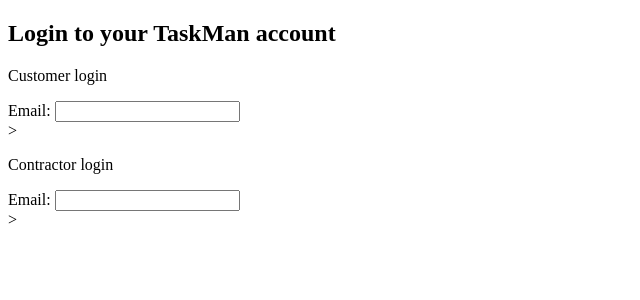
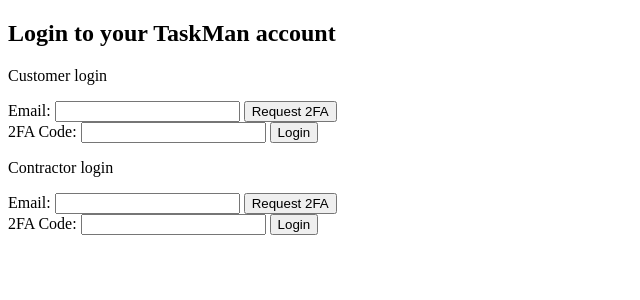
Before and after one commit to JacobAllenSchmidt/DatabaseProject, a Flask app: template templates/login.html in a window 1280 px wide. Shown: the top 300 px of the page, without its empty margins (0-640 px from the left). Run offline with Flask 3, Linux system fonts and the light colour scheme; the template is opened without the code that fills it, so the values that code supplies are empty.

Commit message:
Vast overhaul of login page
A mostly complete functionally login page. Needs to be made visually appealing.

```diff
--- a/templates/login.html
+++ b/templates/login.html
@@ -6,17 +6,35 @@
 <body>
     <h2>Login to your TaskMan account</h2>
     <p>Customer login</p>
-    <form>
-        <label for="email">Email:</label>
-        <input type="email" id="email" name="email">
+    <form id="email_form_customer">
+        <input type="hidden" name="form_id" value="email_customer">
+        <label for="email_customer">Email:</label>
+        <input type="email" id="email_customer" name="email_customer">
+        <input type="submit" value="Request 2FA">
+    </form>
 
-    </form>>
+    <form method="POST" id="two_factor_form_customer">
+        <input type="hidden" name="form_id" value="two_factor_customer">
+        <label for="two_factor_customer">2FA Code:</label>
+        <input type="text" id="two_factor_customer" name="two_factor_customer">
+        <input type="submit" value="Login">
+    </form>
 
     <p>Contractor login</p>
-    <form>
-        <label for="email">Email:</label>
-        <input type="email" id="email" name="email">
+    <form id="email_form_contracto">
+        <input type="hidden" name="form_id" value="email_contractor">
+        <label for="email_contractor">Email:</label>
+        <input type="email" id="email_contractor" name="email_contractor">
+        <input type="submit" value="Request 2FA">
+    </form>
 
-    </form>>
+    <form method="POST" id="two_factor_form_contractor">
+        <input type="hidden" name="form_id" value="two_factor_contractor">
+        <label for="two_factor_contractor">2FA Code:</label>
+        <input type="text" id="two_factor_contractor" name="two_factor_contractor">
+        <input type="submit" value="Login">
+    </form>
+
+    <script src="{{ url_for('static', filename='scripts/login.js') }}"></script>
 </body>
 </html>
```
